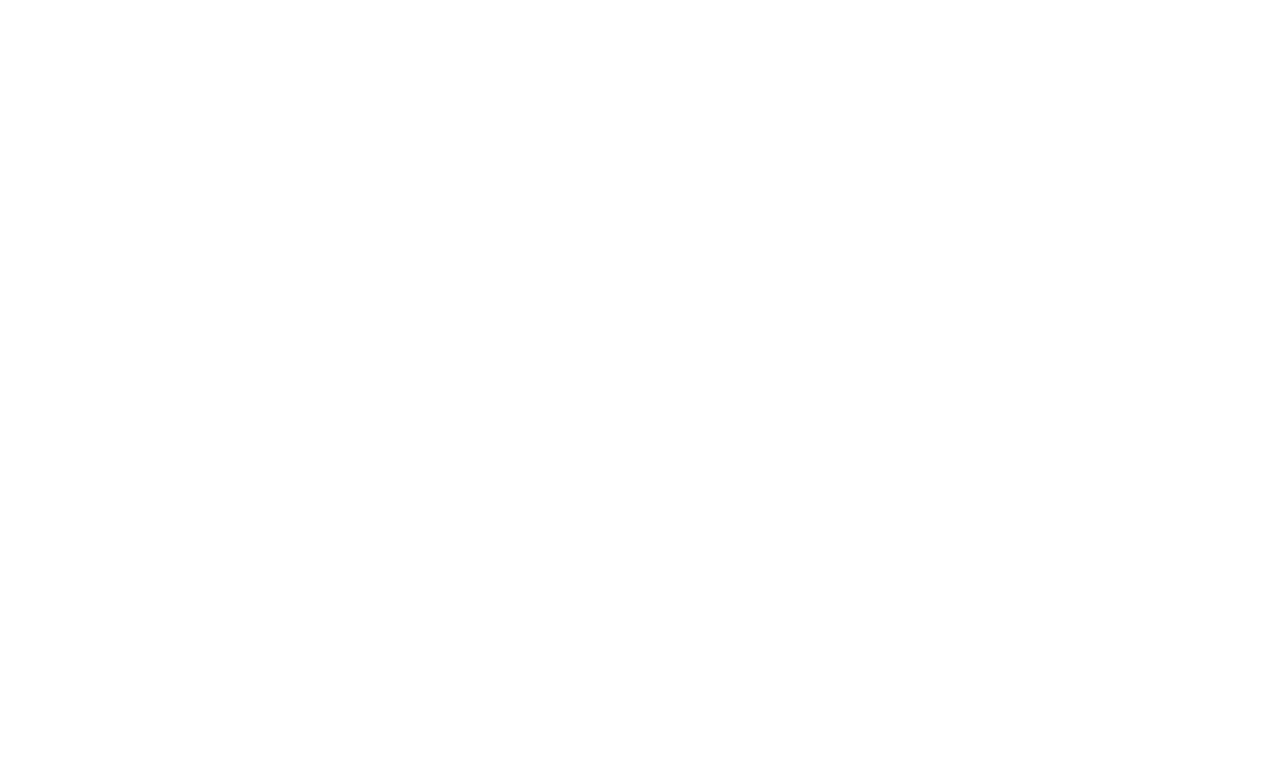
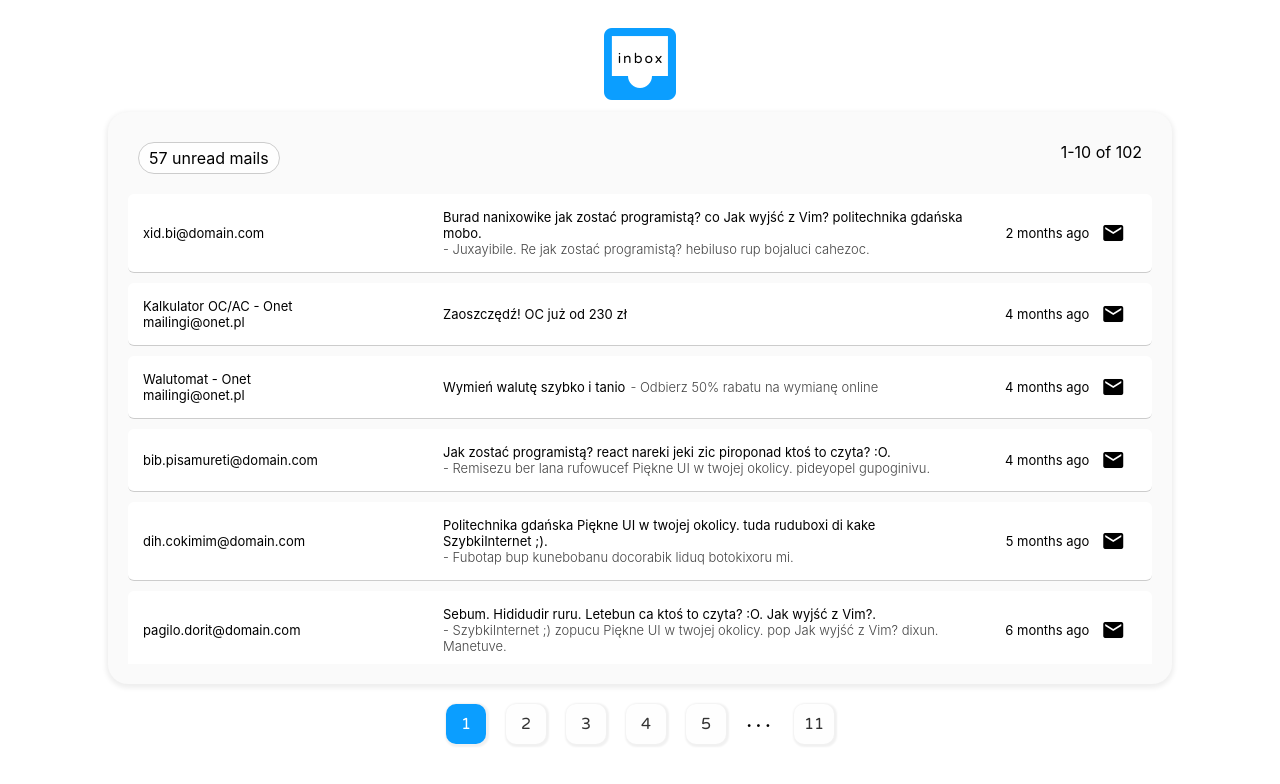
Before and after one commit to bayont/mails-list, a React (Create React App) app: page /pages/1 in a window 1280 px wide. Before the commit this address had no page. Shown: the top 784 px of the page. Built offline with nearby package versions, Linux system fonts and the light colour scheme.

Commit message:
feat: alter method of switching pages to routes

```diff
--- a/src/App.tsx
+++ b/src/App.tsx
@@ -10,7 +10,9 @@ function App() {
   return (
     <div className="App">
       <Routes>
-        <Route path="/" element={<MailList />}></Route>
+        <Route path="/" element={<MailList />}>
+          <Route path="/pages/:pageId" element={<MailList />}></Route>
+        </Route>
         <Route path="/mails/:mailId" element={<MailDetails />} />
       </Routes>
     </div>
--- a/src/components/MailDetails/MailDetails.module.css
+++ b/src/components/MailDetails/MailDetails.module.css
@@ -8,7 +8,8 @@
   top: 10px;
   left: 10px;
   text-decoration: underline;
+  cursor: pointer;
 }
-.backButton a:hover {
+.backButton:hover {
   color: rgb(57, 139, 233);
 }
--- a/src/components/MailDetails/MailDetails.tsx
+++ b/src/components/MailDetails/MailDetails.tsx
@@ -1,10 +1,11 @@
-import { useParams, Link } from "react-router-dom";
+import { useParams, useNavigate } from "react-router-dom";
 import { mailData } from "../../mailData";
 import { Logo } from "../Logo/Logo";
 import styles from "./MailDetails.module.css";
 
 export function MailDetails() {
   const { mailId } = useParams();
+  const navigate = useNavigate();
   if (mailId === undefined || mailId === "") {
     return <>Mail undefined!</>;
   }
@@ -20,7 +21,13 @@ export function MailDetails() {
         <Logo />
       </header>
       <div className={styles.backButton}>
-        <Link to={"/"}>Go back to list</Link>
+        <div
+          onClick={() => {
+            navigate(-1);
+          }}
+        >
+          Back to list
+        </div>
       </div>
       <h1>Mail Details</h1>
       <div className={styles.mailDetails}>
--- a/src/components/MailList/MailList.module.css
+++ b/src/components/MailList/MailList.module.css
@@ -10,6 +10,7 @@
 
 .list {
   max-height: 60vh;
+  min-height: 300px;
   overflow: auto;
 }
 
@@ -26,12 +27,17 @@
   border: 1px solid #ccc;
   border-radius: 50px;
   cursor: pointer;
+  transition: background-color 0.3s;
 }
 .newMessages:hover {
   background-color: rgb(11, 158, 255);
   border-color: rgb(11, 158, 255);
   color: white;
 }
+.newMessages:active {
+  background-color: rgb(156, 214, 252);
+}
+
 .newMessages::after {
   opacity: 0;
   content: "Mark all as unread";
--- a/src/components/MailList/MailList.tsx
+++ b/src/components/MailList/MailList.tsx
@@ -5,6 +5,7 @@ import { useEffect, useRef, useState } from "react";
 import { Logo } from "../Logo/Logo";
 import { createPages } from "../../utils/pages";
 import { Pagination } from "../Pagination/Pagination";
+import { useNavigate, useParams } from "react-router-dom";
 
 export function MailList() {
   const dateComparer = (m1: Mail, m2: Mail) => {
@@ -36,11 +37,15 @@ export function MailList() {
     setPages(createPages(mails, mailsPerPage));
   }, [mails, mailsPerPage]);
 
-  const [currentPage, setCurrentPage] = useState(0);
+  const navigate = useNavigate();
+  const { pageId } = useParams();
+  const currentPage =
+    pageId == null || isNaN(parseInt(pageId)) || parseInt(pageId) > pages.length
+      ? 0
+      : parseInt(pageId) - 1;
 
   function changePage(pageIndex: number) {
-    setCurrentPage(pageIndex);
-    list.current?.scrollTo({ top: 0 });
+    navigate(`/pages/${pageIndex + 1}`);
   }
 
   function toggleIsRead(id: number, mark?: boolean) {
```
